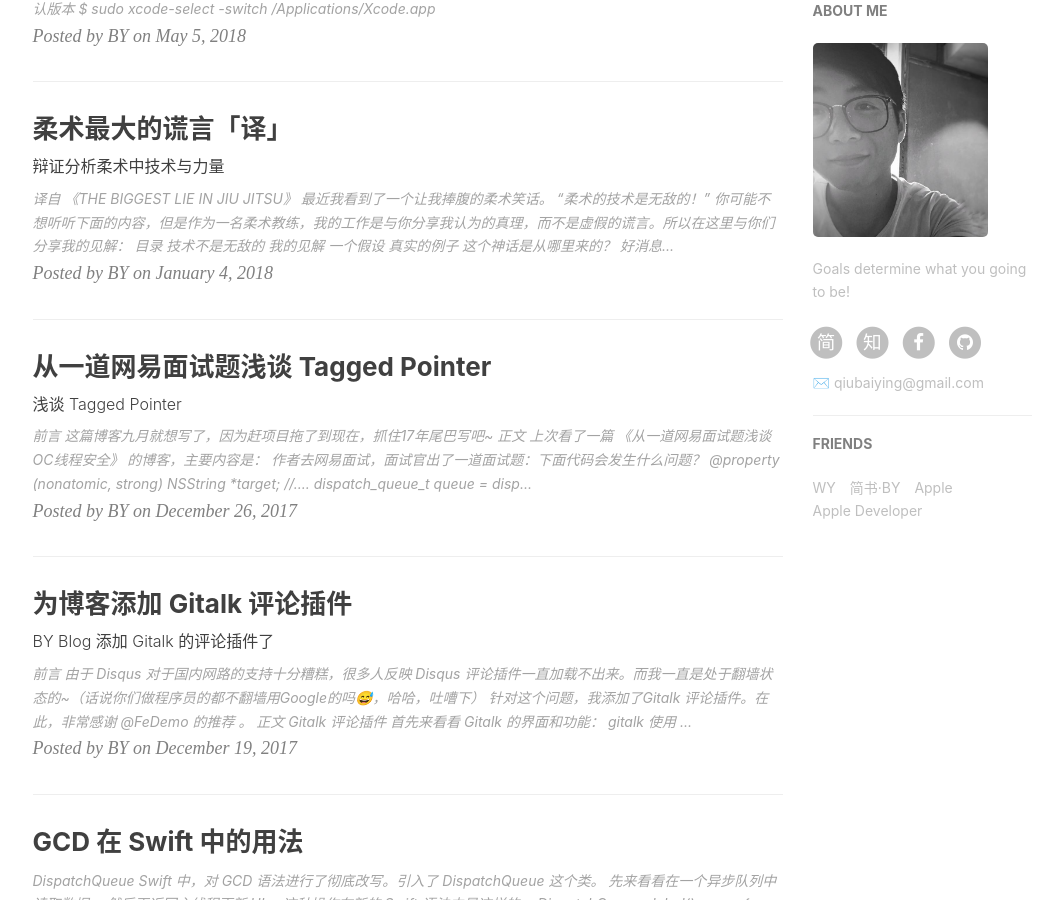
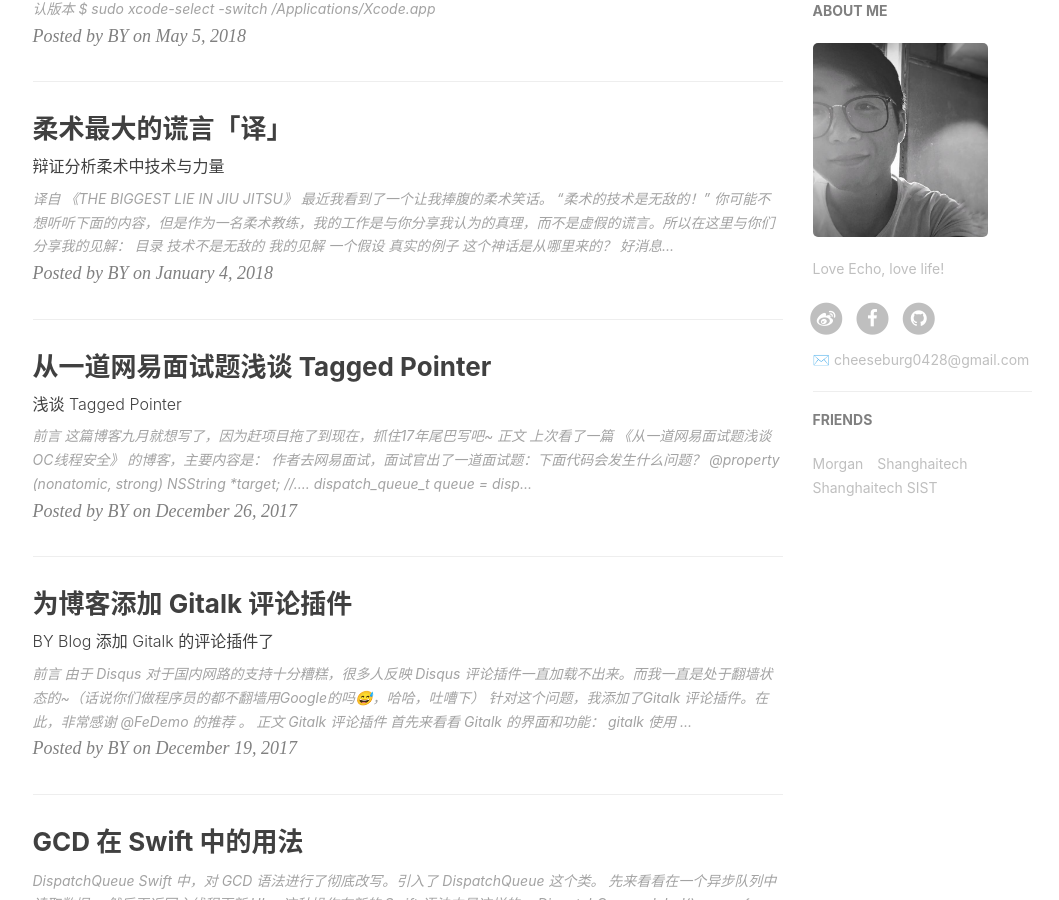
Before and after one commit to cheeseburg/cheeseburg.github.io, a Jekyll site: the page built from index.html, in a window 1280 px wide and 900 px high, scrolled down 807 px. Shown: the whole window, without its empty margins (135-1194 px from the left). Built offline with Jekyll 4.4.1, drawn with Linux system fonts in a browser that asks for light colours; nearby versions of some CDN libraries; the list of posts is cut into pages by our own code; comment, search, counter and statistics services are not loaded.

Commit message:
Update _config.yml

```diff
--- a/_config.yml
+++ b/_config.yml
@@ -1,28 +1,28 @@
 # Site settings
 title: BY Blog
-SEOTitle: 柏荧的博客 | BY Blog
+SEOTitle: 翀的博客 | Morgan's Blog
 header-img: img/post-bg-desk.jpg
-email: qiubaiying@gmail.com
-description: "Every failure is leading towards success."
-keyword: "BY, BY Blog, 柏荧的博客, qiubaiying, 邱柏荧, iOS, Apple, iPhone"
-url: "http://qiubaiying.github.io"          # your host, for absolute URL
+email: cheeseburg0428@gmail.com
+description: "What hurts more, the pain of hard work, or the pain of regret."
+keyword: "Morgan, Morgan's Blog, 翀的博客, Yucong Zhang, 章羽聪, 数据挖掘"
+url: "http://cheeseburg.github.io"          # your host, for absolute URL
 baseurl: ""      # for example, '/blog' if your blog hosted on 'host/blog'
-github_repo: "https://github.com/qiubaiying/qiubaiying.github.io.git" # you code repository
+github_repo: "https://github.com/cheeseburg/cheeseburg.github.io.git" # you code repository
 
 # Sidebar settings
 sidebar: true                           # whether or not using Sidebar.
-sidebar-about-description: "Goals determine what you going to be!"
+sidebar-about-description: "Love Echo, love life!"
 sidebar-avatar: /img/about-BY-gentle.jpg      # use absolute URL, seeing it's used in both `/` and `/about/`
 
 
 
 # SNS settings
 RSS: false
-# weibo_username:     qiubaiying
-zhihu_username:     qiubaiying
-github_username:    qiubaiying
-facebook_username:  baiying.qiu.7
-jianshu_username:   e71990ada2fd
+weibo_username:     葱油章鱼
+# zhihu_username:     qiubaiying
+github_username:    cheeseburg
+facebook_username:  YucongZhang7
+# jianshu_username:   e71990ada2fd
 #twitter_username:   qiubaiying
 
 
@@ -57,16 +57,16 @@ kramdown:
 
 # 评论系统
 # Disqus（https://disqus.com/）
-# disqus_username: qiubaiying
+disqus_username: cheeseburg
 
 # Gitalk
 gitalk:
   enable: true    #是否开启Gitalk评论
   clientID: f2c84e7629bb1446c1a4                            #生成的clientID
   clientSecret: ca6d6139d1e1b8c43f8b2e19492ddcac8b322d0d    #生成的clientSecret
-  repo: qiubaiying.github.io    #仓库名称
-  owner: qiubaiying    #github用户名
-  admin: qiubaiying
+  repo: cheeseburg.github.io    #仓库名称
+  owner: cheeseburg    #github用户名
+  admin: cheeseburg
   distractionFreeMode: true #是否启用类似FB的阴影遮罩
 
 
@@ -74,11 +74,11 @@ gitalk:
 
 # Analytics settings
 # Baidu Analytics
-ba_track_id: b50bf2b12b5338a1845e33832976fd68
+# ba_track_id: b50bf2b12b5338a1845e33832976fd68
 
 # Google Analytics
-ga_track_id: 'UA-90855596-1'            # Format: UA-xxxxxx-xx
-ga_domain: qiubaiying.top               # 默认的是 auto, 这里我是自定义了的域名，你如果没有自己的域名，需要改成auto
+# ga_track_id: 'UA-90855596-1'            # Format: UA-xxxxxx-xx
+# ga_domain: qiubaiying.top               # 默认的是 auto, 这里我是自定义了的域名，你如果没有自己的域名，需要改成auto
 
 
 
@@ -99,16 +99,13 @@ service-worker: true
 # Friends
 friends: [
     {
-        title: "WY",
-        href: "http://zhengwuyang.com"
+        title: "Morgan",
+        href: "http://cheeseburg.tk"
     },{
-        title: "简书·BY",
-        href: "http://www.jianshu.com/u/e71990ada2fd"
+        title: "Shanghaitech",
+        href: "http://www.shanghaitech.edu.cn"
     },{
-        title: "Apple",
-        href: "https://apple.com"
-    },{
-        title: "Apple Developer",
-        href: "https://developer.apple.com/"
+        title: "Shanghaitech SIST",
+        href: "http://sist.shanghaitech.edu.cn"
     }
 ]
```
